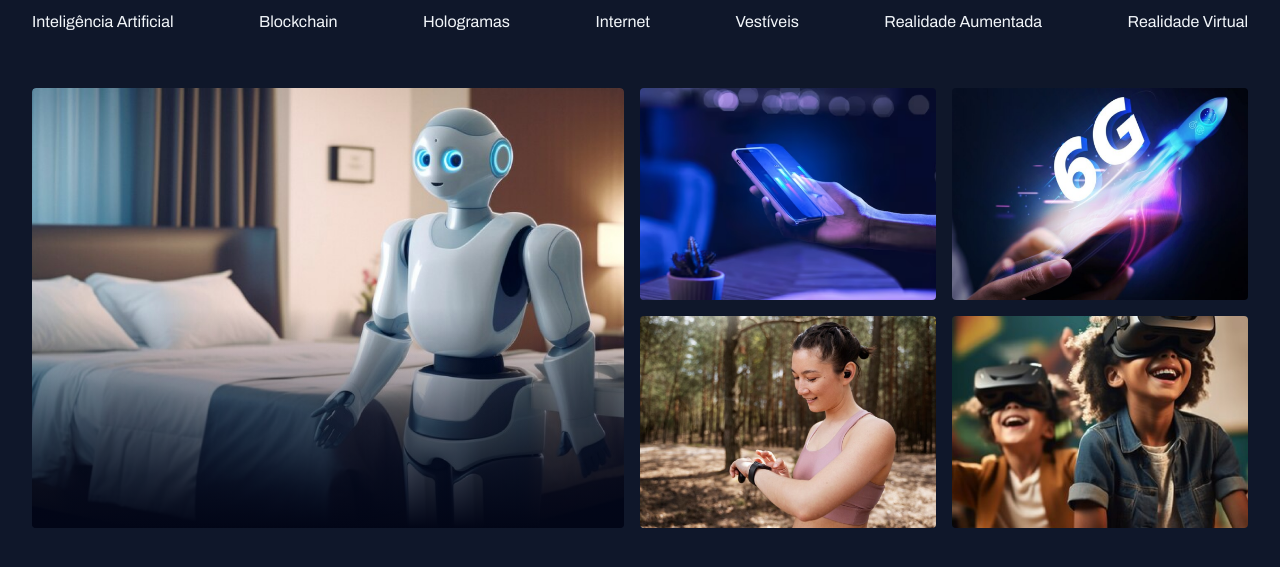
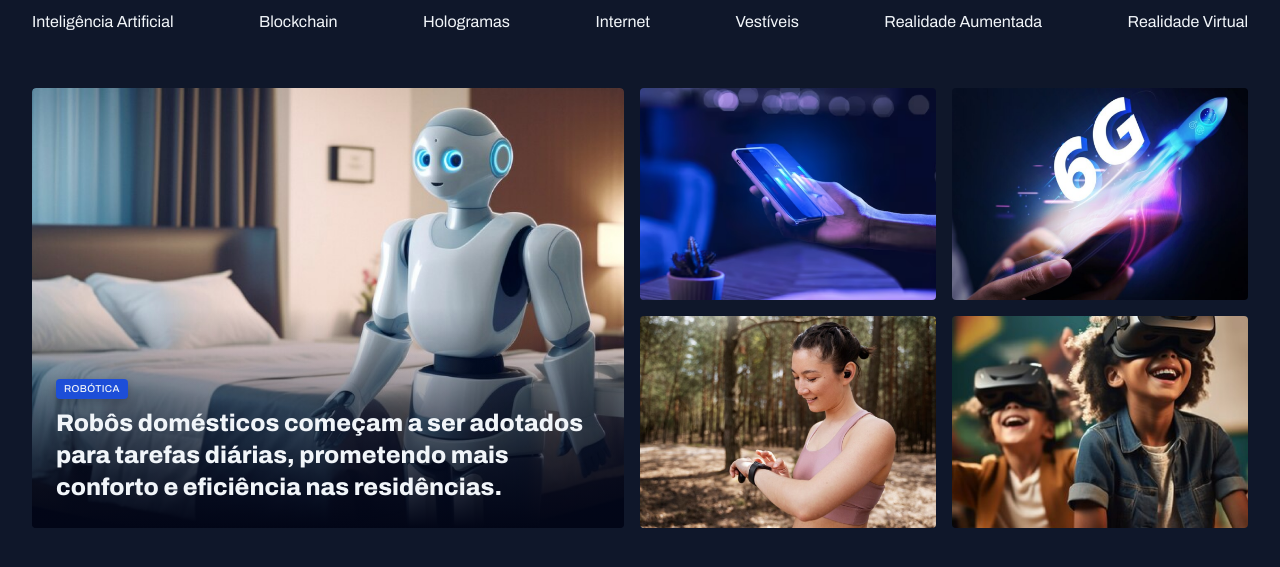
Before and after one commit to Sthevan23/Portal-de-not-cias, a plain HTML site: page index.html in a window 1280 px wide. Shown: the part 41-608 px from the top of the page. Drawn offline with Linux system fonts and the light colour scheme.

Commit message:
ajustando o conteudo do card

```diff
--- a/index.html
+++ b/index.html
@@ -39,11 +39,17 @@
   </header>
    <main class="grid container">
 <section id="featured" class="grid grid-flow-col gap-16">
-  <div class="card">
+  <figure class="card">
     <img src="assets/imagens/Image 01.png" alt="">
-  </div>
 
+<figcaption>
+  <span class="content-tag">robótica</span>
+  <h2 class="text-2xl">
+    Robôs domésticos começam a ser adotados para tarefas diárias, prometendo mais conforto e eficiência nas residências.
+  </h2>
+</figcaption>
 
+  </figure>
   <div class="grid grid-cols-2 gap-16">
     <div>
       <img src="assets/imagens/Image 02.png" alt="">
--- a/styles/global.css
+++ b/styles/global.css
@@ -34,7 +34,7 @@ color:var(--brand-color-light);
 }
 
 h1, h2, h3 {
-  font: i
+  font: inherit
 }
 
 img {
@@ -49,3 +49,16 @@ img {
 main {
   margin-top: 40px;
 }
+
+  .content-tag{
+    display: inline-block;
+    background-color: var(--brand-color-dark);
+    padding: 4px 8px;
+    border-radius: 4px;
+    font : 500 10px/1.2 var(--font-family);
+    text-transform: uppercase;
+    letter-spacing: 0.04em;
+    color: var(--text-color-primary);
+    box-shadow: 0px 4px 10px rgba(2, 6, 23, 0.251);
+
+  }
--- a/styles/sections.css
+++ b/styles/sections.css
@@ -19,7 +19,17 @@
    transparent 0%,
    #020617 100%
     );
- }
+  }
+  figcaption {
+    position:absolute;
+    bottom: 0px;
+
+    padding: 24px;
+
+    h2 {
+      margin-top: 8px;
+    }
+  }
 }
 
 }
--- a/styles/utility.css
+++ b/styles/utility.css
@@ -11,3 +11,16 @@ grid-auto-flow: column;
   .gap-16 {
     gap: 16px;
   }
+
+  .text-2xl {
+    font: var(--h1);
+  }
+  .text-xl {
+    font: var(--h2);
+  }
+  .text-lg {
+    font: var(--h3);
+  }
+  .text-sm {
+    font: var(--text-sm);
+  }
```
